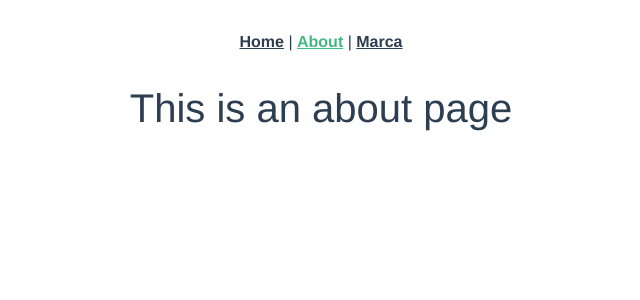
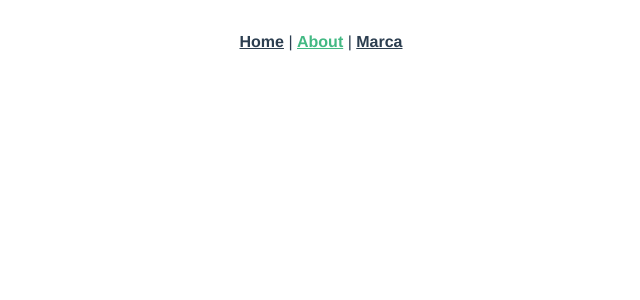
Before and after one commit to RvPassos/Estacionamento-client, a Vue app: page /about in a window 1280 px wide. Shown: the top 300 px of the page, without its empty margins (319-959 px from the left). Built offline with nearby package versions, Linux system fonts and the light colour scheme.

Commit message:
testando bootstrap

```diff
--- a/src/views/AboutView.vue
+++ b/src/views/AboutView.vue
@@ -1,5 +1,9 @@
 <template>
-  <div class="about">
-    <h1>This is an about page</h1>
+  <div class="container text-center">
+    <div class="row">
+      <div class="col-md-12">
+        <label class=""></label>
+      </div>
+    </div>
   </div>
 </template>
--- a/src/views/condutor.vue
+++ b/src/views/condutor.vue
@@ -3,5 +3,9 @@
 </template>
 
 <script lang="ts">
+    import { defineComponent } from 'vue';
 
+    export default defineComponent({
+        name: 'condutor'
+    })
 </script>
```
